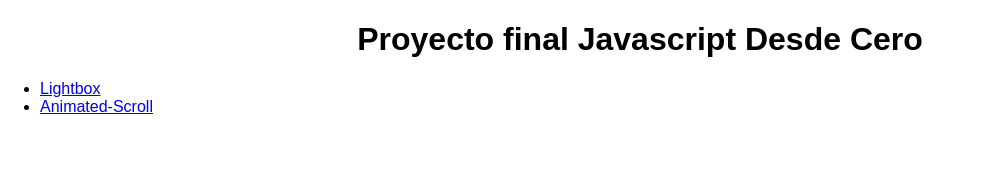
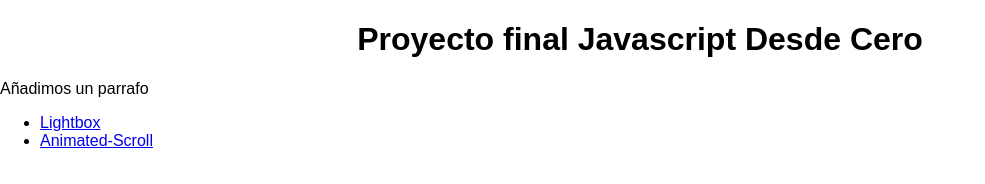
Before and after one commit to manu0396/CursoGithuib, a plain HTML site: page index.html in a window 1280 px wide. Shown: the whole page, without its empty margins (0-985 px from the left). Drawn offline with Linux system fonts and the light colour scheme.

Commit message:
Añadimos parrafo al index

```diff
--- a/index.html
+++ b/index.html
@@ -7,6 +7,7 @@
 	</head>
 	<body>
 		<h1>Proyecto final Javascript Desde Cero</h1>
+		<p>Añadimos un parrafo</p>
 		<ul>
 			<li><a href="/lightbox.html">Lightbox</a></li>
 			<li><a href="/animated-scroll.html">Animated-Scroll</a></li>
```
